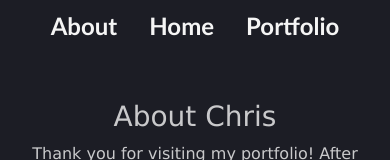
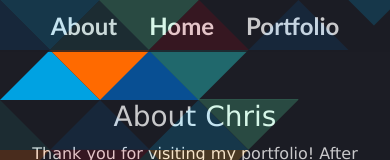
Before and after one commit to cbragg9/React-Portfolio, a React (Create React App) app: page /about in a window 390 px wide. Shown: the top 160 px of the page. Built offline with nearby package versions, Linux system fonts and the light colour scheme.

Commit message:
svg background

```diff
--- a/src/App.js
+++ b/src/App.js
@@ -5,6 +5,8 @@ import Footer from "./components/Footer";
 import Home from "./components/Home/Home";
 import About from "./components/About/About";
 import Portfolio from "./components/Portfolio/Portfolio";
+import { ReactComponent as Squares } from "./components/svg/squares.svg";
+import { ReactComponent as Corner } from "./components/svg/corner.svg";
 
 class App extends React.Component {
 
@@ -13,11 +15,17 @@ class App extends React.Component {
     return (
       <Router>
         <div className="page-container">
+          <div className="corner">
+            <Corner />
+          </div>
           <Navbar />
           <div className="content-wrap">
             <Route exact path="/" component={Home} />
             <Route exact path="/about" component={About} />
             <Route exact path="/portfolio" component={Portfolio} />
+            <div className="squares">
+              <Squares />
+            </div>
           </div>
           <Footer />
         </div>
--- a/src/index.css
+++ b/src/index.css
@@ -163,3 +163,28 @@ h3, p {
   z-index: 1;
   color: #61ffba;
 }
+
+.squares {
+  position: fixed;
+  left: 50vw;
+  top: 35vh;
+  z-index: -10;
+}
+
+@media only screen and (max-width: 640px) {
+  .squares {
+    top: 50vh;
+    left: 30vw;
+  }
+
+  .nav-row, .footer {
+    background-color: #1c1d25;
+    opacity: 80%;
+  }
+
+}
+
+.corner {
+  position: fixed;
+  z-index: -10;
+}
```
Also changed, not shown: src/components/svg/corner.svg (added), src/components/svg/squares.svg (added).
